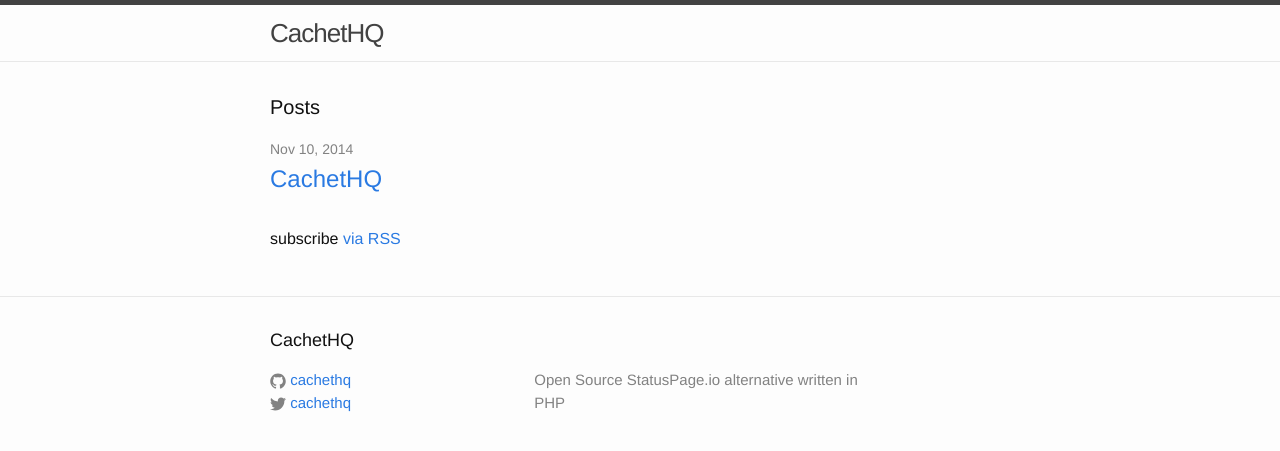
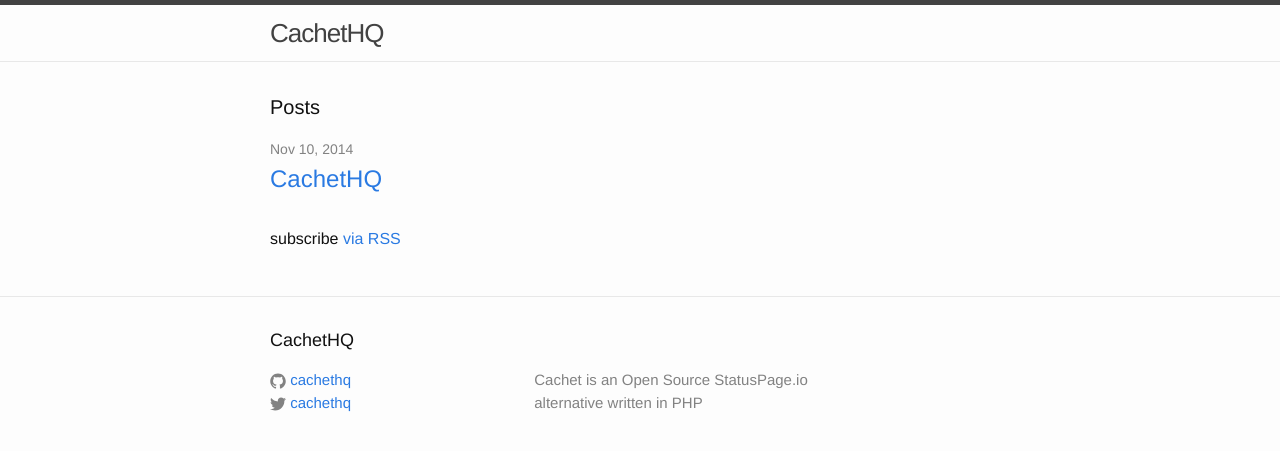
Before and after one commit to matthewjamesr/cachethq.io, a Jekyll site: the page built from index.html, in a window 1280 px wide. Shown: the top 451 px of the page. Built offline with Jekyll 4.4.1, drawn with Linux system fonts in a browser that asks for light colours.

Commit message:
Modify description slightly.

```diff
--- a/_config.yml
+++ b/_config.yml
@@ -2,7 +2,7 @@
 title: CachetHQ
 email: jbrooksuk@me.com
 description: > # this means to ignore newlines until "baseurl:"
-  Open Source StatusPage.io alternative written in PHP
+  Cachet is an Open Source StatusPage.io alternative written in PHP
 baseurl: ""
 url: "http://cachethq.github.io" # the base hostname & protocol for your site
 twitter_username: cachethq
```
